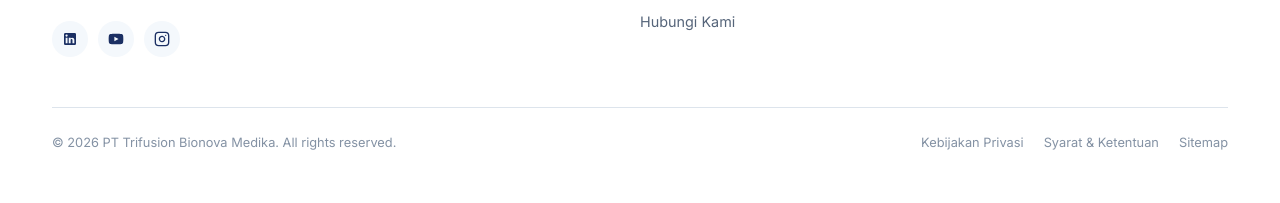
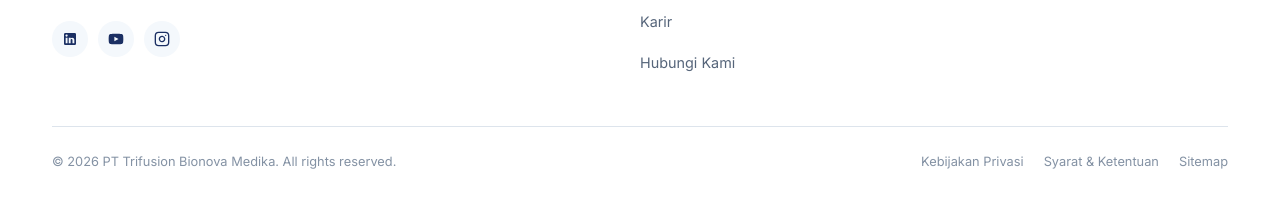
Before and after one commit to misbahtyon-hue/trifusion-website, a plain HTML site: page about.html in a window 1280 px wide. Shown: the part 6243-6446 px from the top of the page. Drawn offline with Linux system fonts and the light colour scheme.

Commit message:
Update Navigasi Footer

```diff
--- a/about.html
+++ b/about.html
@@ -507,6 +507,7 @@
             <li><a href="about.html" style="font-size: 0.9rem; color: var(--color-text); text-decoration: none; transition: color 0.2s;" data-i18n="nav.about">Tentang Kami</a></li>
             <li><a href="products.html" style="font-size: 0.9rem; color: var(--color-text); text-decoration: none; transition: color 0.2s;" data-i18n="footer.solutions">Solusi Kami</a></li>
             <li><a href="articles.html" style="font-size: 0.9rem; color: var(--color-text); text-decoration: none; transition: color 0.2s;" data-i18n="nav.articles">Berita &amp; Artikel</a></li>
+            <li><a href="career.html" style="font-size: 0.9rem; color: var(--color-text); text-decoration: none; transition: color 0.2s;" data-i18n="nav.career">Karir</a></li>
             <li><a href="contact.html" style="font-size: 0.9rem; color: var(--color-text); text-decoration: none; transition: color 0.2s;" data-i18n="footer.contact">Hubungi Kami</a></li>
           </ul>
         </div>
```
Also changed, not shown: articles.html (+1 -0 lines), contact.html (+1 -0 lines), index.html (+1 -0 lines), product-detail.html (+1 -0 lines), products.html (+1 -0 lines).
